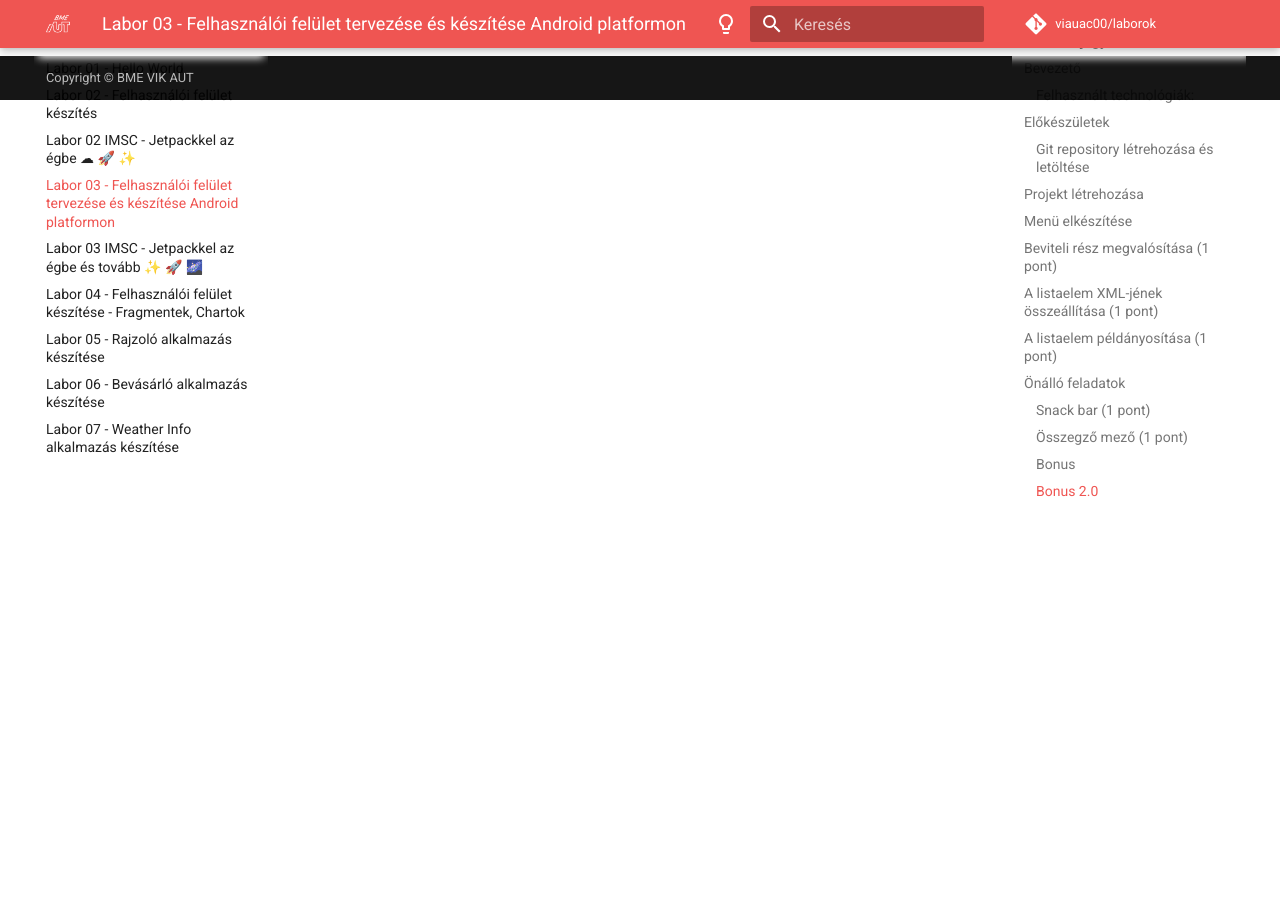
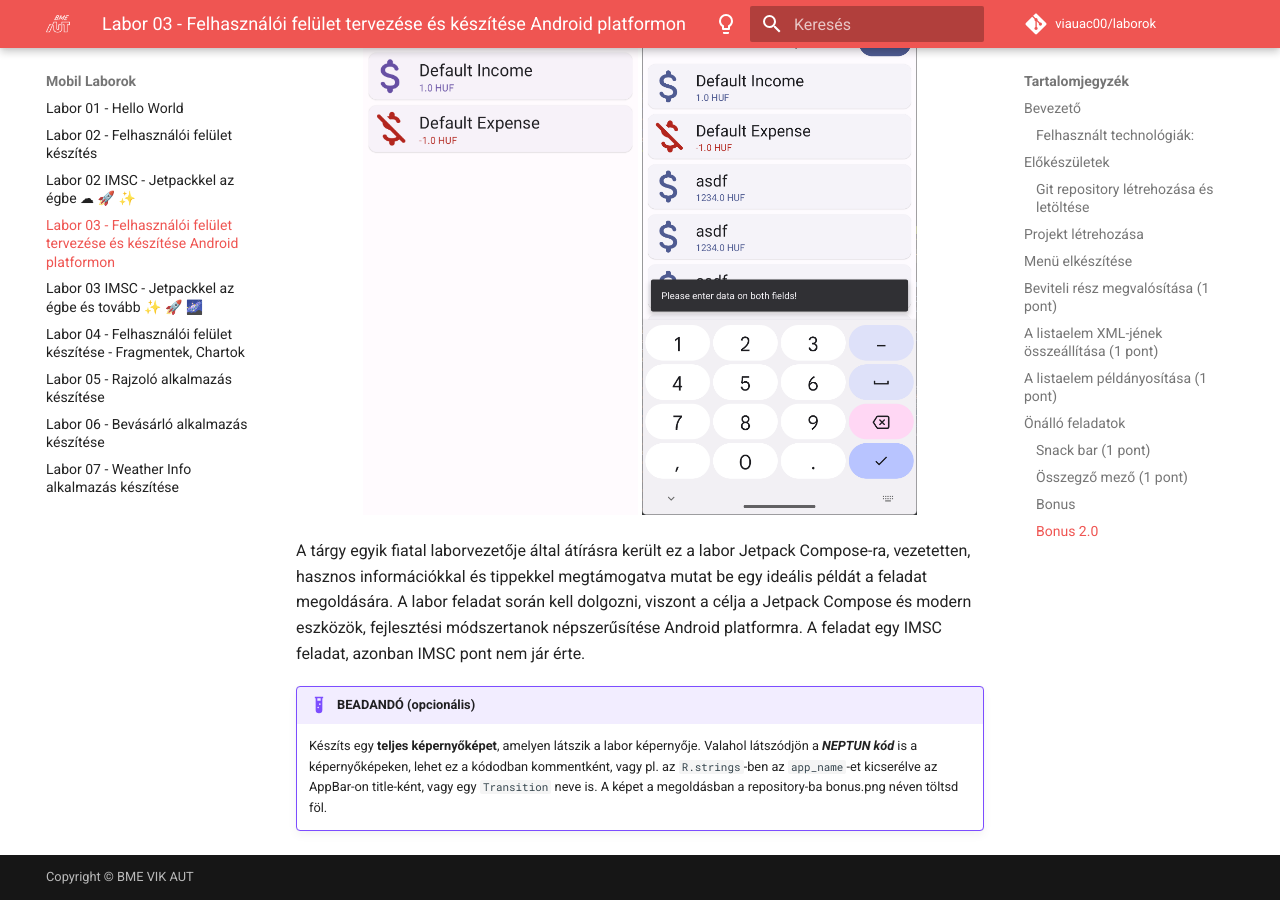
Before and after one commit to VIAUAD02/laborok, an MkDocs documentation site: the page built from docs/laborok/03-android-ui-adv/index.md, in a window 1280 px wide and 900 px high, scrolled down 12735 px. Built offline with MkDocs 1.6.1 and Material for MkDocs 9.7.7, drawn with Linux system fonts in a browser that asks for light colours; comment, search, counter and statistics services are not loaded.

Commit message:
Removed IMSC points for added IMSC tasks, made them an optional, bonus task essentially. Added a few pictures to show Screens and their layout in the original task's files. Removed unnecessary pictures.

```diff
--- a/docs/laborok/03-android-ui-adv/index.md
+++ b/docs/laborok/03-android-ui-adv/index.md
@@ -418,4 +418,12 @@
 
 ### Bonus 2.0
 
+<p align="center">
+<img alt="MainScreen layout" src="assets/MainActivityLayout.png" width="40%"/>
+<img alt="SnackBar shows correctly" src="assets/SnackBarShowsCorrectly.png" width="40%"/>
+</p>
+
 A tárgy egyik fiatal laborvezetője által átírásra került ez a labor Jetpack Compose-ra, vezetetten, hasznos információkkal és tippekkel megtámogatva mutat be egy ideális példát a feladat megoldására. A labor feladat során kell dolgozni, viszont a célja a Jetpack Compose és modern eszközök, fejlesztési módszertanok népszerűsítése Android platformra. A feladat egy IMSC feladat, azonban IMSC pont nem jár érte.
+
+!!!example "BEADANDÓ (opcionális)"
+    Készíts egy **teljes képernyőképet**, amelyen látszik a labor  képernyője. Valahol látszódjön a ***NEPTUN kód*** is a képernyőképeken, lehet ez a kódodban kommentként, vagy pl. az `R.strings`-ben az `app_name`-et kicserélve az AppBar-on title-ként, vagy egy `Transition` neve is. A képet a megoldásban a repository-ba bonus.png néven töltsd föl.
```
Also changed, not shown: docs/laborok/02-android-ui/index.md (+11 -5 lines), docs/laborok/02-android-ui-compose/assets/details.png (deleted), docs/laborok/02-android-ui-compose/assets/login.png (deleted), docs/laborok/02-android-ui-compose/assets/pass.png (deleted), docs/laborok/02-android-ui/assets/DetailsActivity.png (added), docs/laborok/02-android-ui/assets/DetailsActivityDateRangePicker.png (added), docs/laborok/02-android-ui/assets/LoginActivity.png (added), docs/laborok/02-android-ui/assets/PassActivity.png (added), docs/laborok/03-android-ui-adv/assets/MainActivityLayout.png (added), docs/laborok/03-android-ui-adv/assets/SnackBarShowsCorrectly.png (added), 2 other files.
